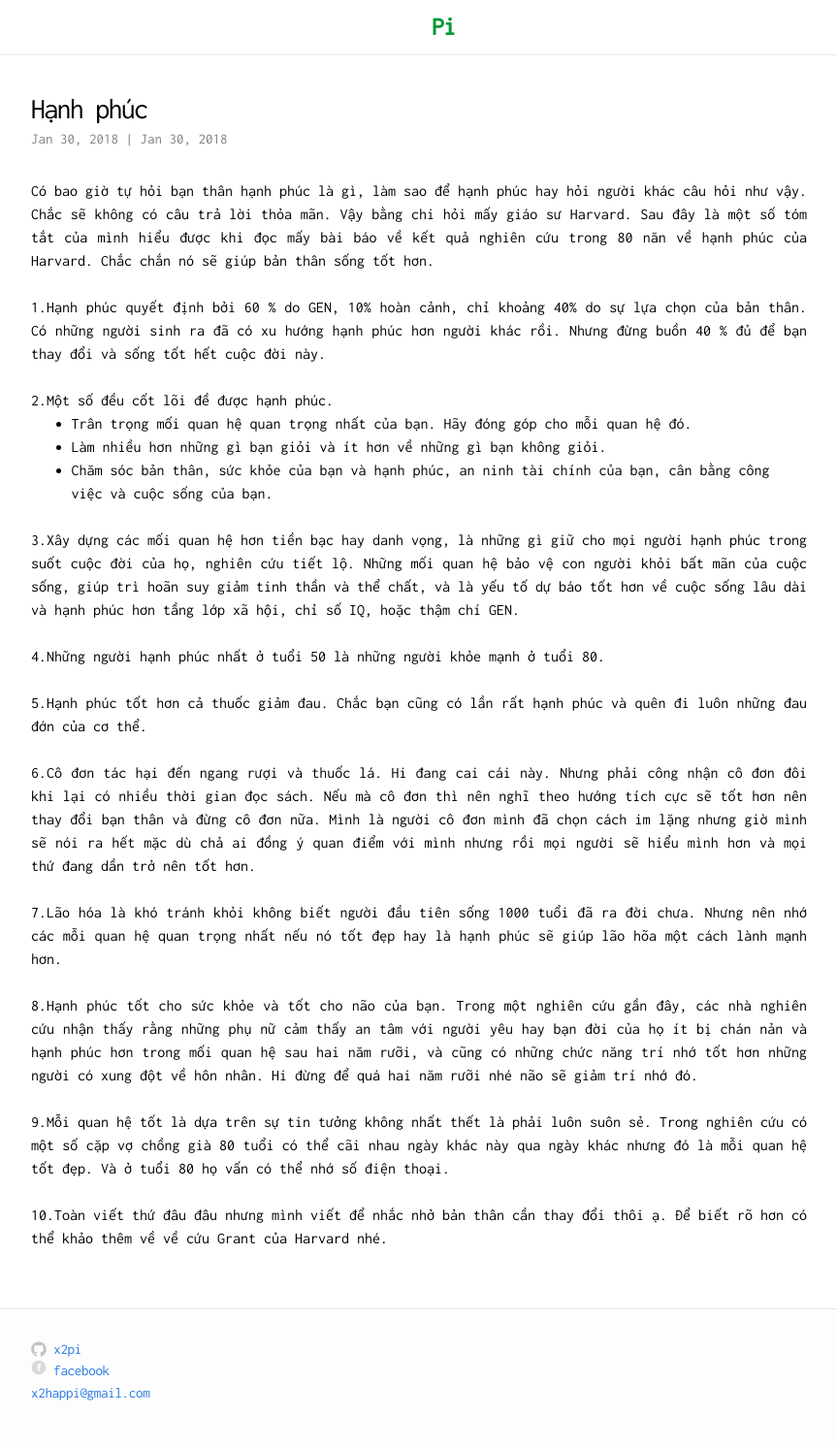
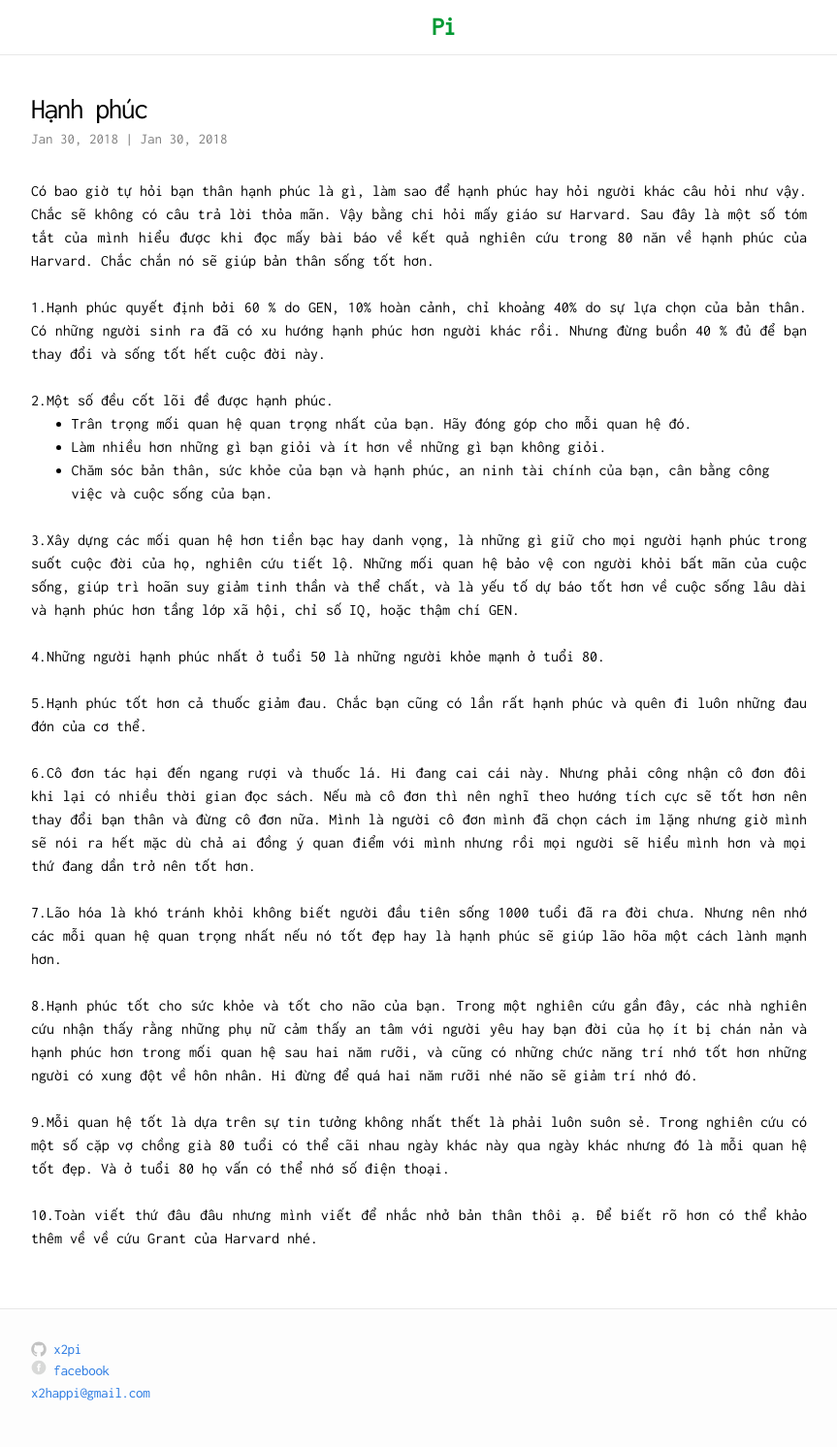
Before and after one commit to x2pi/x2pi.github.io, a Jekyll site: the page built from _posts/2018-01-30-happy.md, in a window 1280 px wide. Shown: the whole page at 97% size, without its empty margins (208-1071 px from the left). Built offline with Jekyll 4.4.1, drawn with Linux system fonts in a browser that asks for light colours.

Commit message:
edit post happy

```diff
--- a/_posts/2018-01-30-happy.md
+++ b/_posts/2018-01-30-happy.md
@@ -41,4 +41,4 @@ Trong một nghiên cứu gần đây, các nhà nghiên cứu nhận thấy r
 9.Mỗi quan hệ tốt là dựa trên sự tin tưởng không nhất thết là phải luôn suôn sẻ. Trong nghiên cứu có một số cặp vợ chồng già 80 tuổi có thể cãi nhau ngày khác này qua ngày khác nhưng đó là mỗi quan hệ tốt đẹp. Và ở tuổi 80 họ vấn có thể nhớ số điện thoại.
 <br/><br/>
 
-10.Toàn viết thứ đâu đâu nhưng mình viết để nhắc nhở bản thân cần thay đổi thôi ạ. Để biết rõ hơn có thể khảo thêm về về cứu Grant của Harvard nhé.
+10.Toàn viết thứ đâu đâu nhưng mình viết để nhắc nhở bản thân thôi ạ. Để biết rõ hơn có thể khảo thêm về về cứu Grant của Harvard nhé.
```
